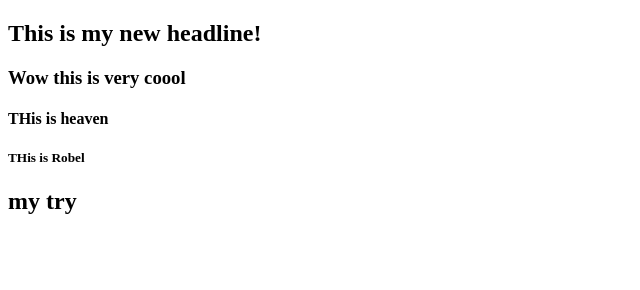
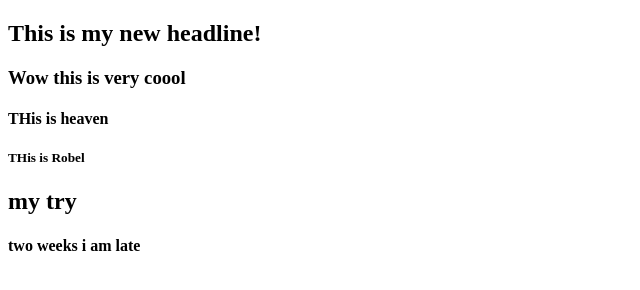
Before and after one commit to robi15/robel, a plain HTML site: page index.html in a window 1280 px wide. Shown: the whole page, without its empty margins (0-640 px from the left). Drawn offline with Linux system fonts and the light colour scheme.

Commit message:
two weeks

```diff
--- a/index.html
+++ b/index.html
@@ -10,5 +10,6 @@
 	<h4>THis is heaven</h4>
 	 <h5>THis is Robel</h5>
 	 <h2> my try</h2>
+	 <h4>two weeks i am late</h4>
 </body>
 </html>
```
